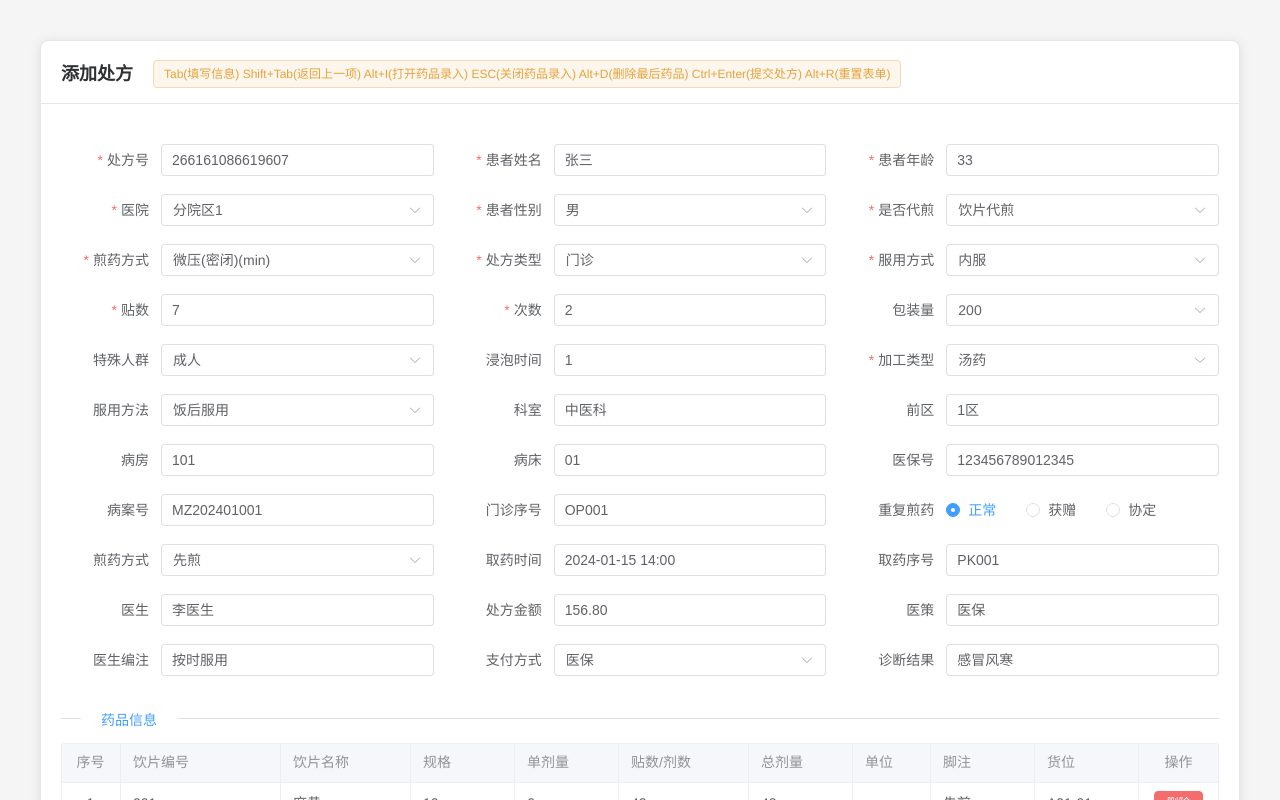
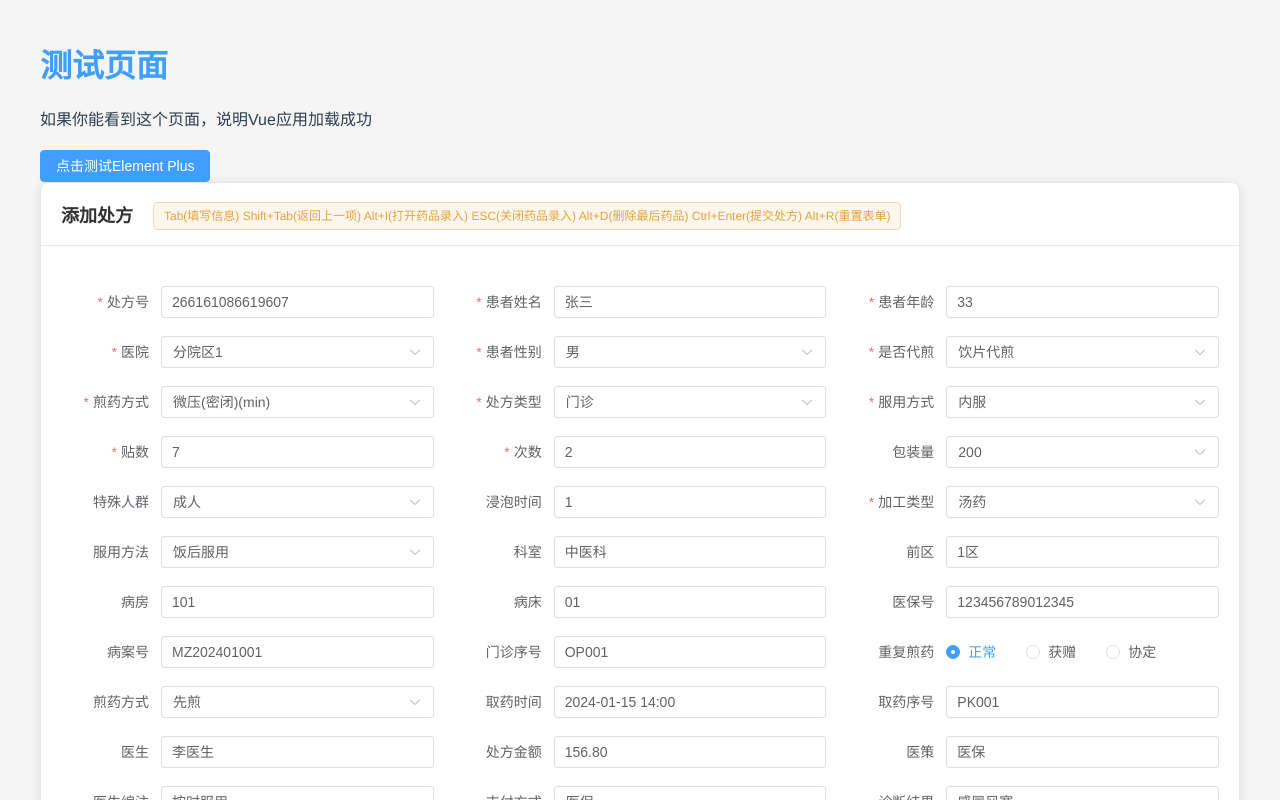
Before and after one commit to whw0723/medical-prescription-form, a Vue app: page / in a window 1280 px wide. Shown: the top 800 px of the page. Built offline with nearby package versions, Linux system fonts and the light colour scheme.

Commit message:
test: add simple test page to debug blank page issue

```diff
--- a/src/App.vue
+++ b/src/App.vue
@@ -1,11 +1,19 @@
 <template>
   <div id="app">
+    <h1>测试页面</h1>
+    <p>如果你能看到这个页面，说明Vue应用加载成功</p>
+    <el-button type="primary" @click="showMessage">点击测试Element Plus</el-button>
     <PrescriptionForm />
   </div>
 </template>
 
 <script setup lang="ts">
+import { ElMessage } from 'element-plus'
 import PrescriptionForm from './components/PrescriptionForm.vue'
+
+const showMessage = () => {
+  ElMessage.success('Element Plus 工作正常！')
+}
 </script>
 
 <style>
@@ -23,6 +31,16 @@ import PrescriptionForm from './components/PrescriptionForm.vue'
   margin: 0;
   padding: 0;
   box-sizing: border-box;
+}
+
+h1 {
+  color: #409EFF;
+  margin-bottom: 20px;
+}
+
+p {
+  margin-bottom: 20px;
+  font-size: 16px;
 }
 
 /* Element Plus 全局样式覆盖 */
```
